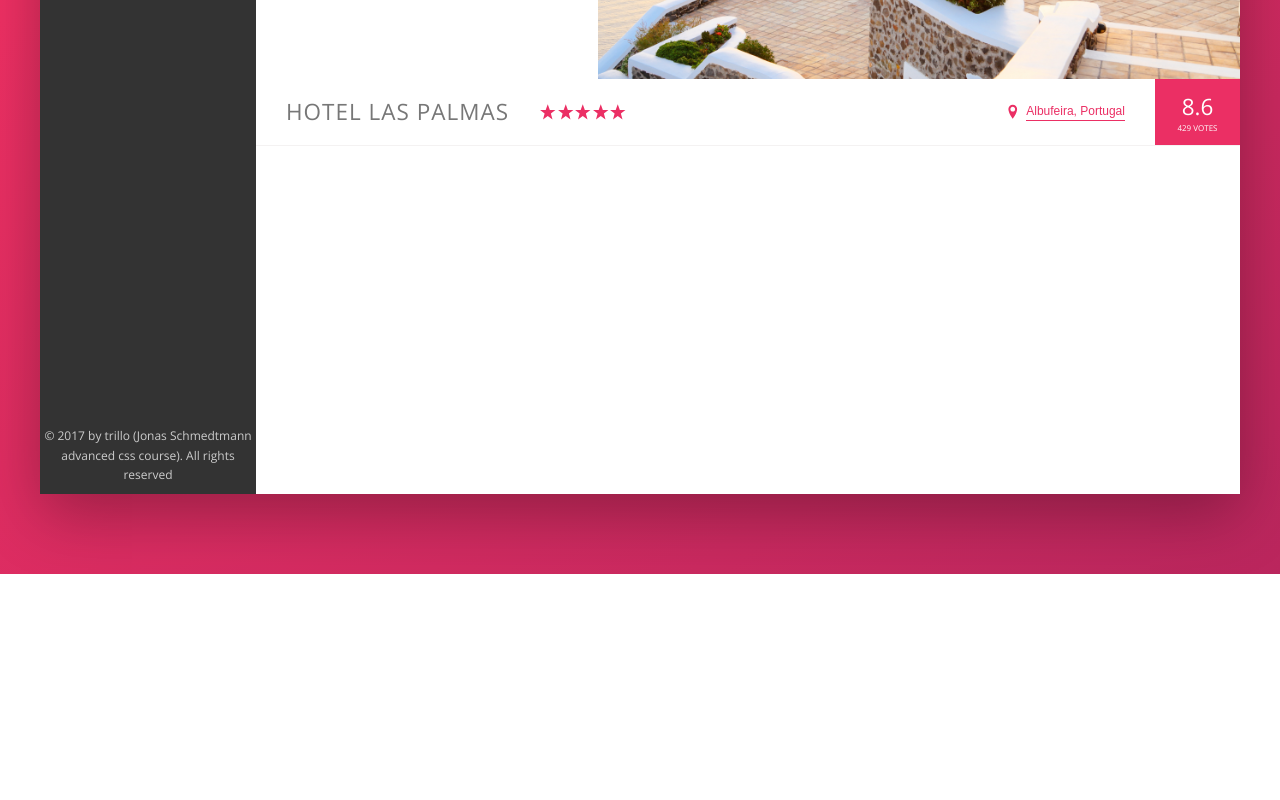
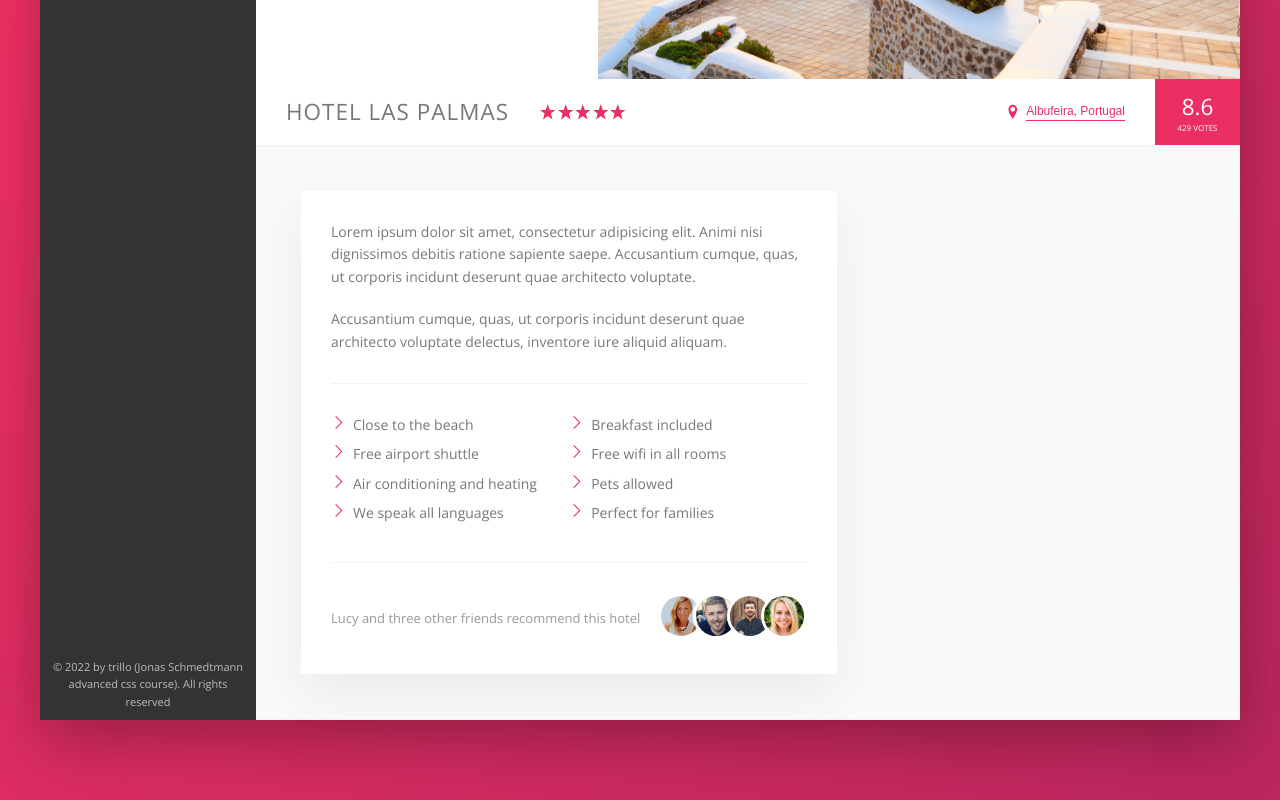
Before and after one commit to krissygroom/trillo-flexbox, a website: page index.html in a window 1280 px wide. Shown: the part 456-1256 px from the top of the page. Before the commit the page ends 1030 px from the top, so only its background shows below. Drawn offline with nearby package versions, Linux system fonts and the light colour scheme.

Commit message:
Finished hotel details section

```diff
--- a/index.html
+++ b/index.html
@@ -95,13 +95,14 @@
           </ul>
           <!-- Legal Text -->
           <div class="legal">
-            &copy; 2017 by trillo (Jonas Schmedtmann advanced css course). All
+            &copy; 2022 by trillo (Jonas Schmedtmann advanced css course). All
             rights reserved
           </div>
         </nav>
 
         <!-- Hotel View Section -->
         <main class="hotel-view">
+          <!-- Hotels Gallery -->
           <div class="gallery">
             <figure class="galler__item">
               <img
@@ -126,6 +127,7 @@
             </figure>
           </div>
 
+          <!-- Hotel Overview Section -->
           <div class="overview">
             <h1 class="overview__heading">Hotel Las Palmas</h1>
             <div class="overview__stars">
@@ -158,6 +160,61 @@
               <div class="overview__rating-count">429 votes</div>
             </div>
           </div>
+
+          <!-- Hotel Details Section -->
+          <div class="detail">
+            <div class="description">
+              <p class="paragraph">
+                Lorem ipsum dolor sit amet, consectetur adipisicing elit. Animi
+                nisi dignissimos debitis ratione sapiente saepe. Accusantium
+                cumque, quas, ut corporis incidunt deserunt quae architecto
+                voluptate.
+              </p>
+              <p class="paragraph">
+                Accusantium cumque, quas, ut corporis incidunt deserunt quae
+                architecto voluptate delectus, inventore iure aliquid aliquam.
+              </p>
+
+              <ul class="list">
+                <li class="list__item">Close to the beach</li>
+                <li class="list__item">Breakfast included</li>
+                <li class="list__item">Free airport shuttle</li>
+                <li class="list__item">Free wifi in all rooms</li>
+                <li class="list__item">Air conditioning and heating</li>
+                <li class="list__item">Pets allowed</li>
+                <li class="list__item">We speak all languages</li>
+                <li class="list__item">Perfect for families</li>
+              </ul>
+
+              <div class="recommend">
+                <p class="recommend__count">
+                  Lucy and three other friends recommend this hotel
+                </p>
+                <div class="recommend__friends">
+                  <img
+                    src="img/user-2.jpg"
+                    alt="Friend 1"
+                    class="recommend__photo"
+                  />
+                  <img
+                    src="img/user-3.jpg"
+                    alt="Friend 2"
+                    class="recommend__photo"
+                  />
+                  <img
+                    src="img/user-4.jpg"
+                    alt="Friend 3"
+                    class="recommend__photo"
+                  />
+                  <img
+                    src="img/user-6.jpg"
+                    alt="Friend 4"
+                    class="recommend__photo"
+                  />
+                </div>
+              </div>
+            </div>
+          </div>
         </main>
       </div>
     </div>
--- a/sass/_base.scss
+++ b/sass/_base.scss
@@ -7,12 +7,15 @@
   --color-grey-light-2: #f4f2f2;
   --color-grey-light-3: #f0eeee;
   --color-grey-light-4: #ccc;
+  --color-grey-light-5: #bbb;
 
   --color-grey-dark-1: #333;
   --color-grey-dark-2: #777;
   --color-grey-dark-3: #999;
 
   --shadow-dark: 0 2rem 6rem rgba(0, 0, 0, 0.3);
+  --shadow-light: 0 2rem 5rem rgba(0, 0, 0, 0.06);
+  --line: 1px solid var(--color-grey-light-2);
 }
 
 * {
--- a/sass/_components.scss
+++ b/sass/_components.scss
@@ -181,10 +181,10 @@
 ///////////////////////////////
 // LEGAL TEXT
 .legal {
-  font-size: 1.2rem;
-  color: var(--color-grey-light-4);
+  font-size: 1.1rem;
+  color: var(--color-grey-light-5);
   text-align: center;
-  padding: 0 0.25rem 1rem 0.25rem;
+  padding: 0 0.5rem 1rem 0.5rem;
 }
 
 ///////////////////////////////
@@ -201,7 +201,7 @@
 // HOTEL OVERVIEW
 .overview {
   display: flex;
-  border-bottom: 1px solid var(--color-grey-light-2);
+  border-bottom: var(--line);
   align-items: center;
 
   &__heading {
@@ -300,3 +300,72 @@
     box-shadow: none;
   }
 }
+
+///////////////////////////////
+// DETAILS SECTION
+
+// Paragraph
+.paragraph:not(:last-of-type) {
+  margin-bottom: 2rem;
+}
+
+// List
+.list {
+  list-style: none;
+  margin: 3rem 0;
+  padding: 3rem 0;
+  border-top: var(--line);
+  border-bottom: var(--line);
+
+  display: flex;
+  flex-wrap: wrap;
+
+  &__item {
+    flex: 0 0 50%;
+    margin-bottom: 0.7rem;
+  }
+
+  &__item::before {
+    content: "";
+    display: inline-block;
+    height: 1.5rem;
+    width: 1.5rem;
+    margin-right: 0.7rem;
+
+    // Older browswers
+    // background-image: url(../img/chevron-thin-right.svg);
+    // background-size: cover;
+
+    // Newer browsers - masks
+    background-color: var(--color-primary);
+    -webkit-mask-image: url(../img/chevron-thin-right.svg);
+    mask-image: url(../img/chevron-thin-right.svg);
+    -webkit-mask-size: cover;
+    mask-size: cover;
+  }
+}
+
+// Recommend
+.recommend {
+  font-size: 1.3rem;
+  color: var(--color-grey-dark-3);
+
+  display: flex;
+  align-items: center;
+
+  &__count {
+    margin-right: auto;
+  }
+
+  &__photo {
+    box-sizing: content-box;
+    height: 4rem;
+    width: 4rem;
+    border-radius: 50%;
+    border: 3px solid #fff;
+
+    &:not(:last-child) {
+      margin-right: -1.5rem;
+    }
+  }
+}
--- a/sass/_layout.scss
+++ b/sass/_layout.scss
@@ -33,7 +33,25 @@
 
 .hotel-view {
   background-color: #fff;
-  // TEST
-  height: 80rem;
   flex: 1;
 }
+
+.detail {
+  display: flex;
+  padding: 4.5rem;
+  background-color: var(--color-grey-light-1);
+  border-bottom: var(--line);
+}
+
+.description {
+  font-size: 1.4rem;
+  background-color: #fff;
+  box-shadow: 0 2rem 5rem rgba(0, 0, 0, 0.06);
+  padding: 3rem;
+  flex: 0 0 60%;
+  margin-right: 4.5rem;
+}
+
+.user-reviews {
+  flex: 1;
+}
```
Also changed, not shown: css/style.css.
